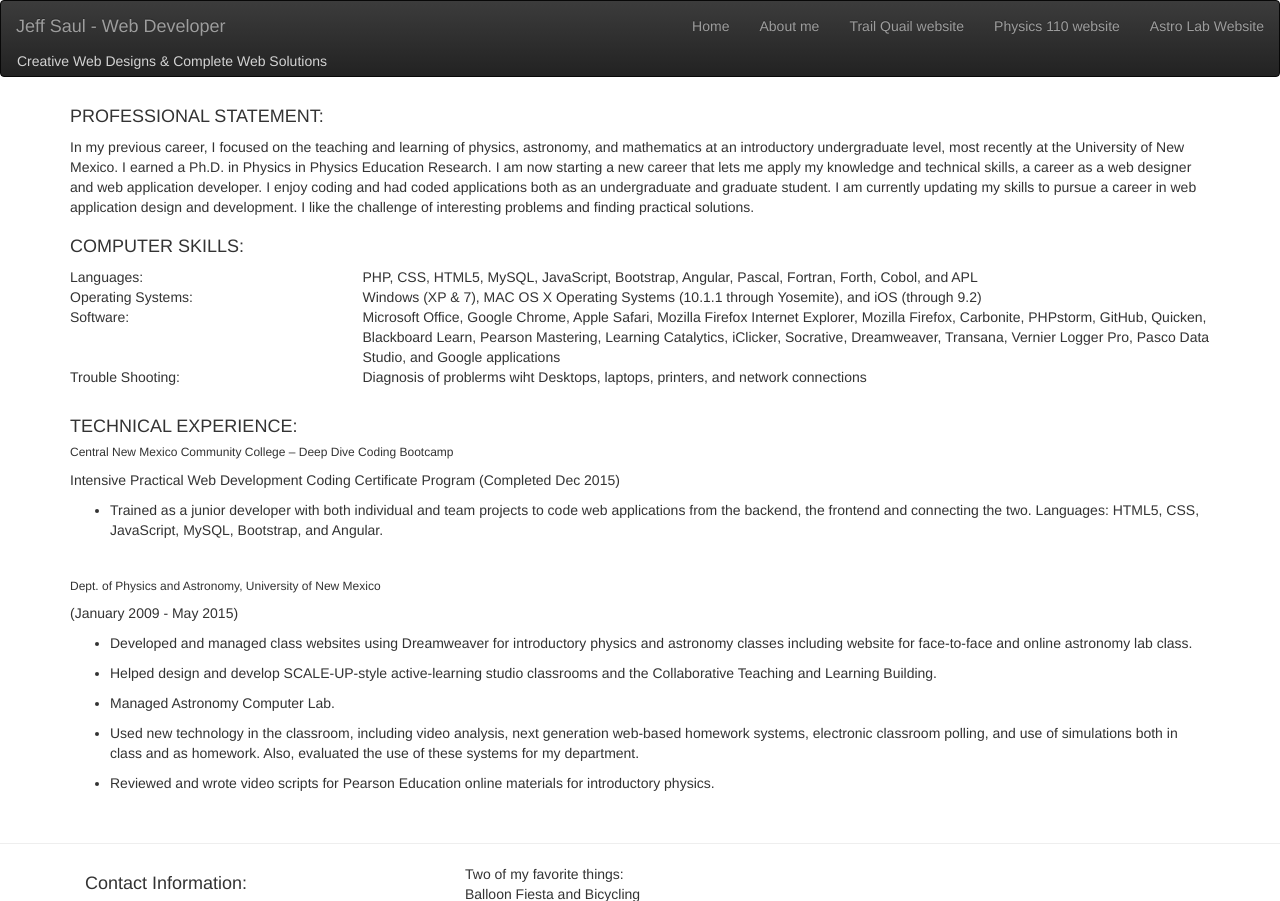
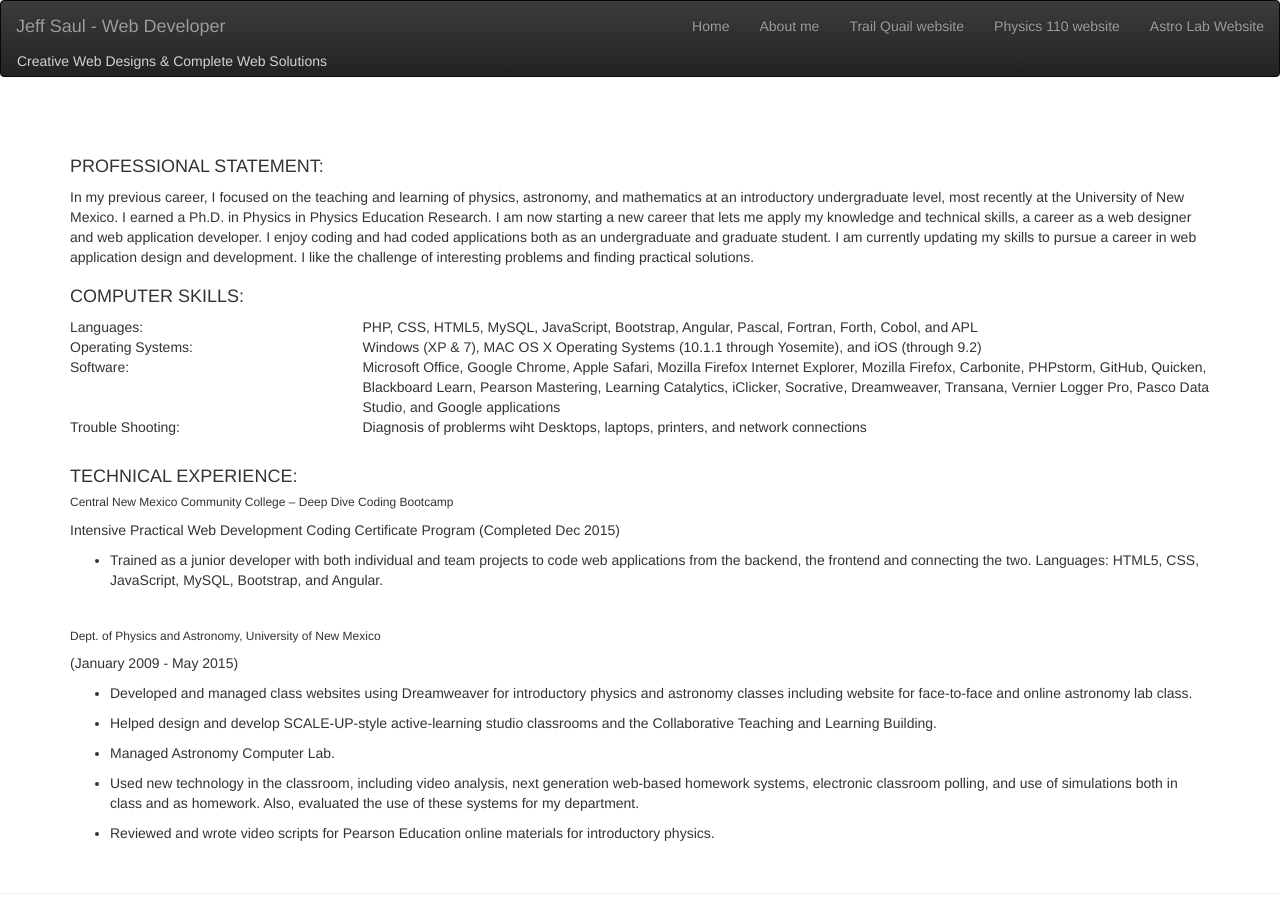
Before and after one commit to jmsaul/logi-gaming, a PHP site: page /about-me.php in a window 1280 px wide. Shown: the top 901 px of the page. Run offline with PHP 8.4, Linux system fonts and the light colour scheme; some libraries are stand-ins or nearby versions.

Commit message:
added Rochelle's additions to style.css / added padding above main

```diff
--- a/public_html/css/style.css
+++ b/public_html/css/style.css
@@ -1,9 +1,11 @@
-
+/*   CSS style sheet for Logi-gaming website		*/
+/*   written by J. Saul  October 2016		  		*/
 
 .content-wrap {
 
 }
 
+/* font colors */
 .white-text1 {
 	color:lightgray;
 	padding: 0px 0px 5px 16px;
@@ -71,6 +73,7 @@ footer {
 }
 
 main {
+	padding-top: 50px;
 	padding-bottom: 20px;
 }
 /***
```
